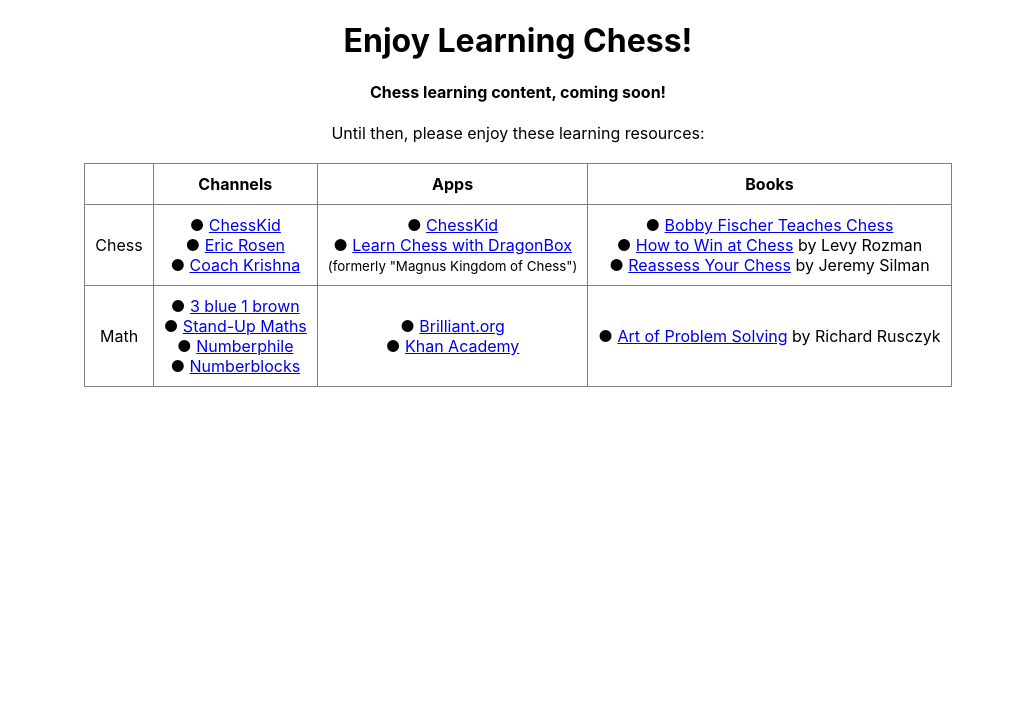
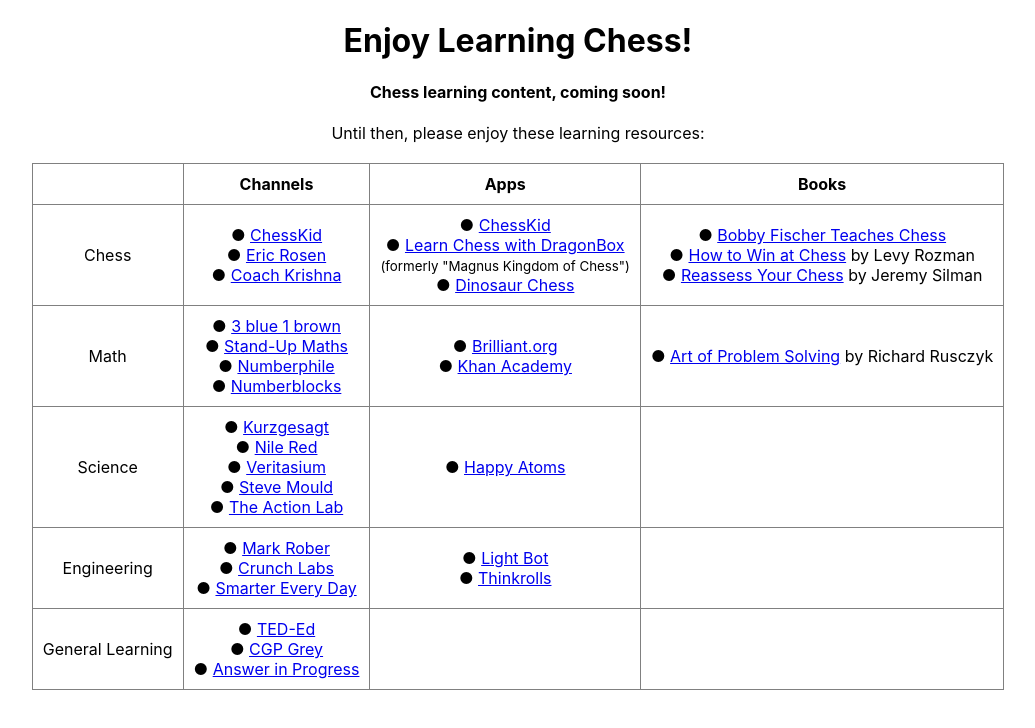
Before and after one commit to cpflames-2/onetris, a React (Create React App) app: page / in a window 1280 px wide. Shown: the top 728 px of the page, without its empty margins (122-1157 px from the left). Built offline with nearby package versions, Linux system fonts and the light colour scheme.

Commit message:
more links

```diff
--- a/src/pages/Home.js
+++ b/src/pages/Home.js
@@ -30,6 +30,8 @@
             <br/>
             ● <a href="https://dragonbox.com/products/learn-chess-with-dragonbox">Learn Chess with DragonBox</a>
             <br/> <small>(formerly "Magnus Kingdom of Chess")</small>
+            <br/>
+            ● <a href="https://play.google.com/store/apps/details?id=com.universis.dinosaurchess">Dinosaur Chess</a>
           </td>
           <td>
             ● <a href="https://www.amazon.com/Bobby-Fischer-Teaches-Chess/dp/0553263153">Bobby Fischer Teaches Chess</a>
@@ -59,6 +61,56 @@
             ● <a href="https://artofproblemsolving.com/store/list/all-products">Art of Problem Solving</a> by Richard Rusczyk
           </td>
         </tr>
+        <tr>
+          <td>Science</td>
+          <td>
+            ● <a href="https://www.youtube.com/@kurzgesagt">Kurzgesagt</a>
+            <br/>
+            ● <a href="https://www.youtube.com/@NileRed">Nile Red</a>
+            <br/>
+            ● <a href="https://www.youtube.com/@veritasium">Veritasium</a>
+            <br/>
+            ● <a href="https://www.youtube.com/@SteveMould">Steve Mould</a>
+            <br/>
+            ● <a href="https://www.youtube.com/@TheActionLab">The Action Lab</a>
+          </td>
+          <td>
+            ● <a href="https://www.amazon.com/Happy-Atoms/dp/B01M6WEDX3">Happy Atoms</a>
+          </td>
+          <td>
+          </td>
+        </tr>
+        <tr>
+          <td>Engineering</td>
+          <td>
+            ● <a href="https://www.youtube.com/@MarkRober">Mark Rober</a>
+            <br/>
+            ● <a href="https://www.youtube.com/@CrunchLabs">Crunch Labs</a>
+            <br/>
+            ● <a href="https://www.youtube.com/@smartereveryday">Smarter Every Day</a>
+          </td>
+          <td>
+            ● <a href="https://lightbot.com/">Light Bot</a>
+            <br/>
+            ● <a href="https://www.avokiddo.com/thinkrolls-app/">Thinkrolls</a>
+          </td>
+          <td>
+          </td>
+        </tr>
+        <tr>
+          <td>General Learning</td>
+          <td>
+            ● <a href="https://www.youtube.com/@TEDEd">TED-Ed</a>
+            <br/>
+            ● <a href="https://www.youtube.com/@CGPGrey">CGP Grey</a>
+            <br/>
+            ● <a href="https://www.youtube.com/@answerinprogress">Answer in Progress</a>
+          </td>
+          <td>
+          </td>
+          <td>
+          </td>
+        </tr>
       </table>
     </div>
   );
```
